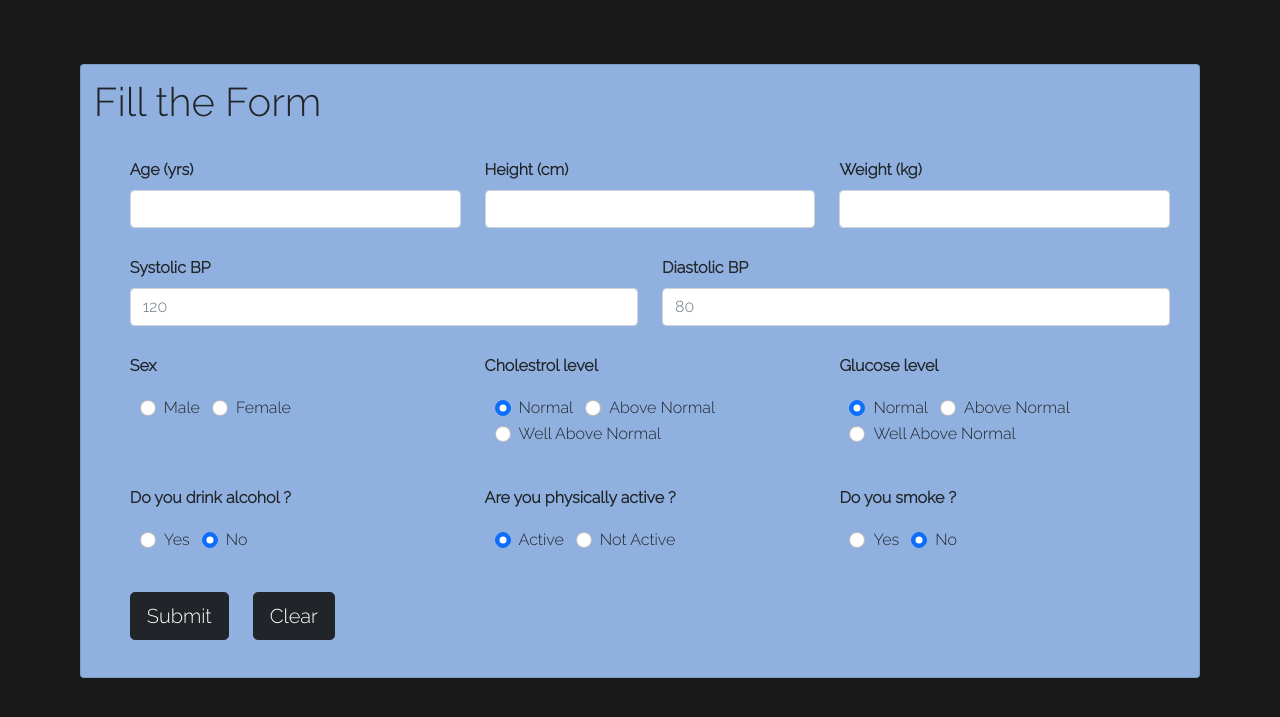
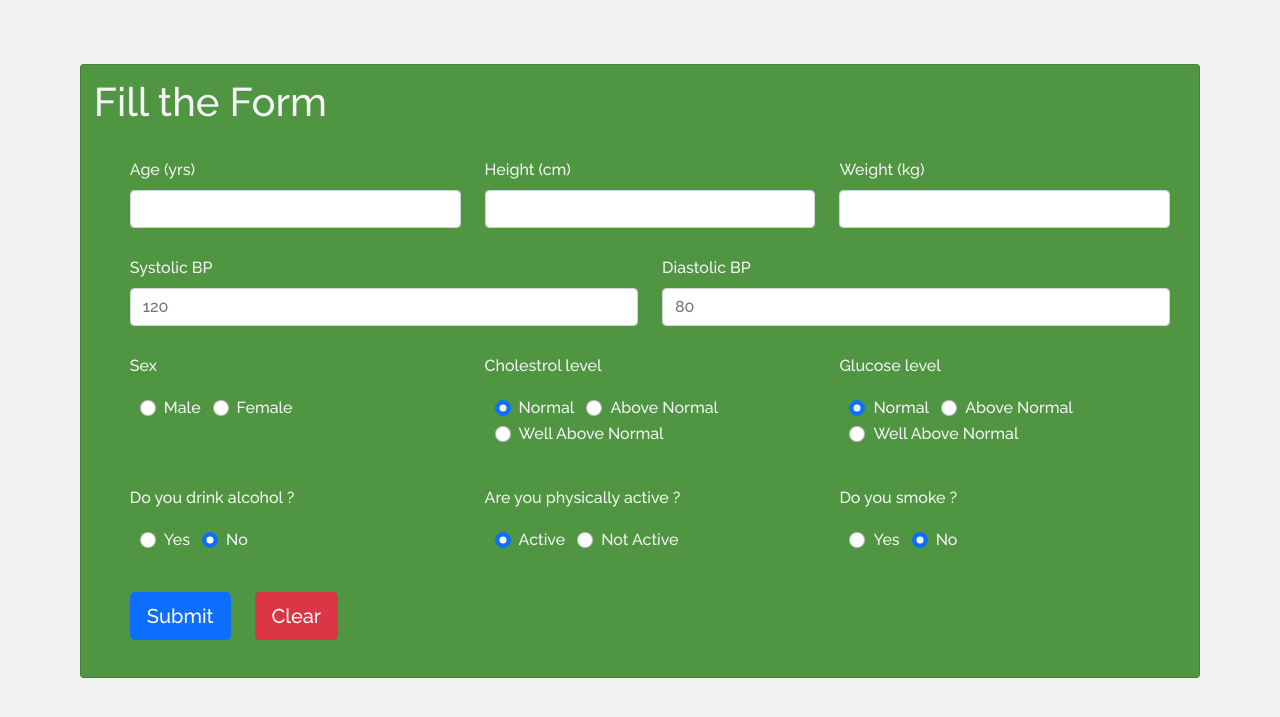
Before and after one commit to DebangshuB/CardioUIDeploy, a Flask app: page / in a window 1280 px wide. Shown: the top 717 px of the page. Run offline with Flask 2, Linux system fonts and the light colour scheme.

Commit message:
Better CSS

```diff
--- a/static/index.css
+++ b/static/index.css
@@ -1,14 +1,16 @@
 @import url("https://fonts.googleapis.com/css2?family=Roboto:wght@500;700&display=swap");
-@import url('https://fonts.googleapis.com/css2?family=Lora&family=Raleway:wght@300&display=swap');
+@import url('https://fonts.googleapis.com/css2?family=Raleway:wght@500;800&display=swap');
 * {
     font-family: "Roboto", sans-serif;
     font-family: 'Lora', serif;
     font-family: 'Raleway', sans-serif;
-    font-weight: 500;
+    font-weight: 500 !important;
 }
 
 body {
     background-color: #191919;
+    background-color: rgb(242, 241, 241);
+    color: whitesmoke;
 }
 
 footer-custom {
@@ -25,6 +27,7 @@ footer-custom {
 
 .card-main {
     background-color: #90b1df;
+    background-color: #509642;
     margin: 4rem 5rem;
     padding: 1%;
 }
@@ -40,6 +43,11 @@ footer-custom {
 
 .row {
     margin: 10px;
+}
+
+.invalid-feedback {
+    font-weight: 800;
+    font-size: 0.9em;
 }
 
 
@@ -93,11 +101,11 @@ footer-custom {
 /* SCROLL BAR */
 
 ::-webkit-scrollbar {
-    background: #1f1f1f;
+    background: #0054c9;
 }
 
 ::-webkit-scrollbar-thumb {
-    background: #464545;
+    background: #5098fc;
 }
 
 
@@ -105,7 +113,7 @@ footer-custom {
 
 ::-webkit-scrollbar-track {
     width: 20px;
-    background: #191919;
+    background: #0054c9;
 }
 
 
--- a/templates/home.html
+++ b/templates/home.html
@@ -195,10 +189,10 @@
 
             <div class="row p-1 ">
                 <div class="col-auto ">
-                    {{ form.submit(class="btn btn-dark btn-lg submit ") }}
+                    {{ form.submit(class="btn btn-lg btn-primary submit ") }}
                 </div>
                 <div class="col-auto ">
-                    <button type="reset" class="btn btn-dark btn-lg clear ">Clear</button>
+                    <button type="reset" class="btn btn-danger btn-lg clear ">Clear</button>
                 </div>
             </div>
         </form>
```
Also changed, not shown: other parts of templates/home.html (+16 -22 lines).
